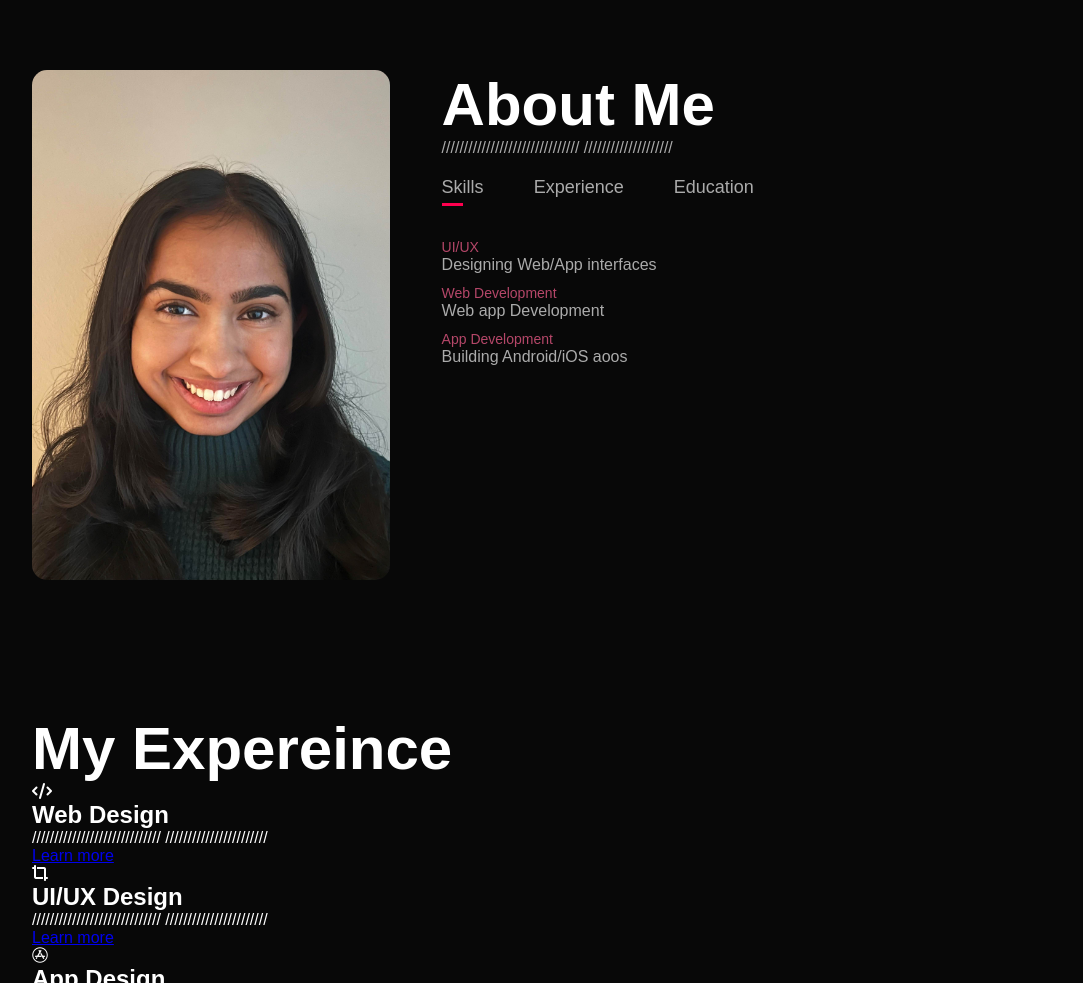
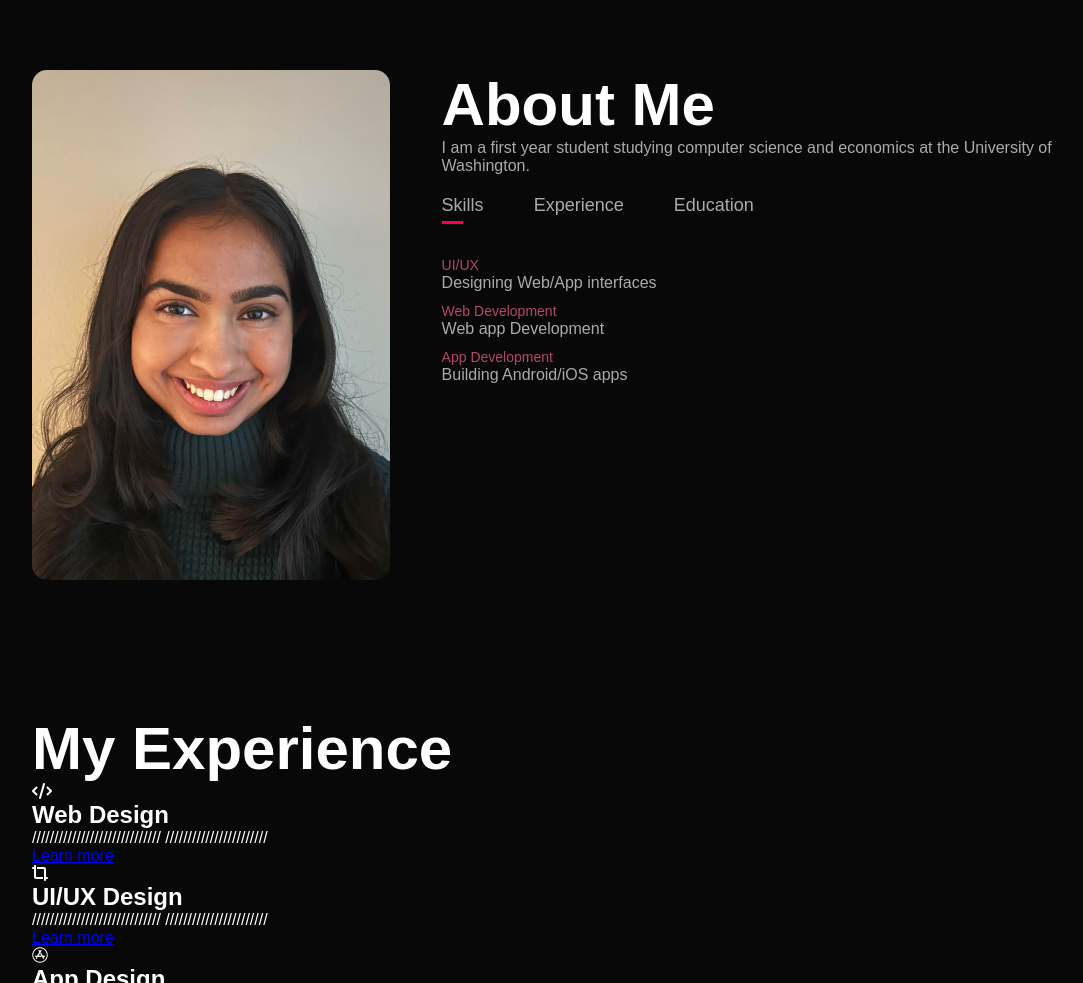
Before and after one commit to permeg/permeg.github.io, a plain HTML site: page index.html in a window 1280 px wide. Shown: the part 820-1803 px from the top of the page, without its empty margins (96-1179 px from the left). Drawn offline with Linux system fonts and the light colour scheme.

Commit message:
Update index.html

```diff
--- a/index.html
+++ b/index.html
@@ -38,8 +38,9 @@
             </div>
             <div class="about-col-2">
                 <h1 class="sub-title">About Me</h1>
-                <p>///////////////////////////////
-                ////////////////////</p>
+                <p>I am a first year student studying computer science and economics at the University of Washington.
+
+                </p>
 
                 <div class="tab-titles">
                     <p class="tab-links active-link" onclick="opentab('skills')">Skills</p>
@@ -50,7 +51,7 @@
                     <ul>
                         <li><span>UI/UX</span><br>Designing Web/App interfaces</li>
                         <li><span>Web Development</span><br>Web app Development</li>
-                        <li><span>App Development</span><br>Building Android/iOS aoos</li>
+                        <li><span>App Development</span><br>Building Android/iOS apps</li>
                     </ul>
                 </div>
                 <div class="tab-contents" id="experience">
@@ -73,7 +74,7 @@
 <!------------------------experience--------------->
 <div id="experience">
     <div class="container">
-        <h1 class="sub-title">My Expereince</h1>
+        <h1 class="sub-title">My Experience</h1>
         <div class="experience">
             <div>
                 <i class="fa-solid fa-code"></i>
```
